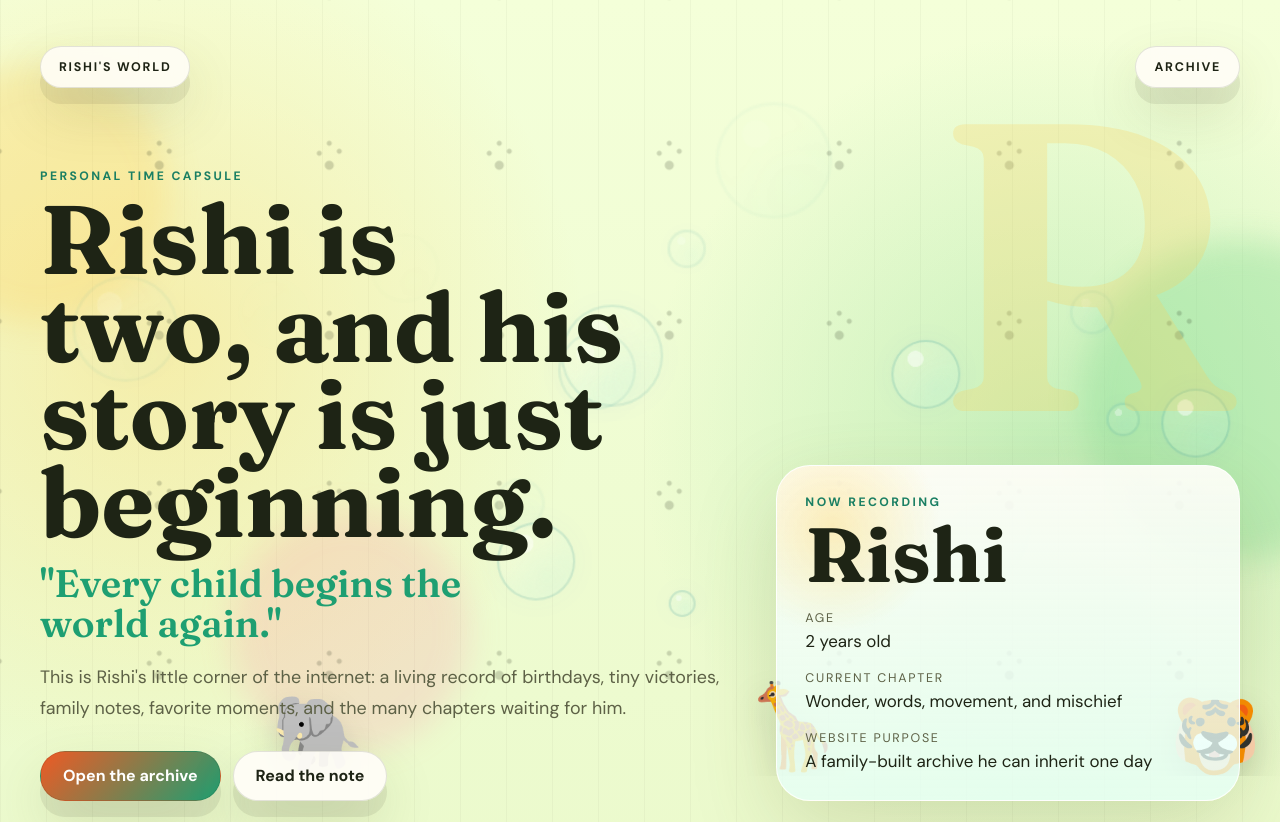
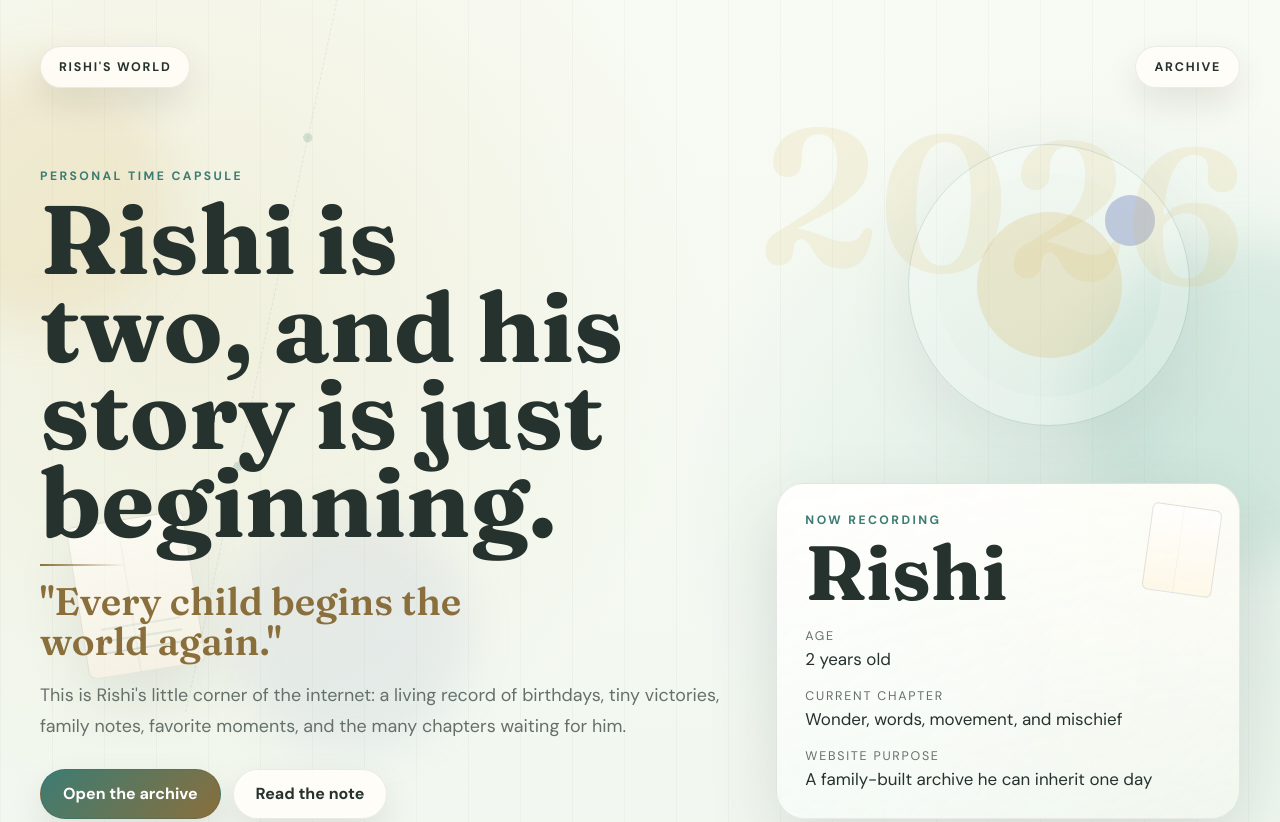
Before and after one commit to venkat602609/rishi-second-birthday-invite, a website: page index.html in a window 1280 px wide. Shown: the top 822 px of the page. Drawn offline with Linux system fonts and the light colour scheme.

Commit message:
Refine landing page time capsule graphics

```diff
--- a/index.html
+++ b/index.html
@@ -14,20 +14,17 @@
       href="https://fonts.googleapis.com/css2?family=DM+Sans:wght@400;500;700&family=Fraunces:opsz,wght@9..144,600;9..144,700&display=swap"
       rel="stylesheet"
     />
-    <link rel="stylesheet" href="styles.css?v=time-capsule-20260615" />
+    <link rel="stylesheet" href="styles.css?v=time-capsule-graphics-20260615" />
   </head>
-  <body class="invite-page time-capsule-page theme3">
+  <body class="invite-page time-capsule-page">
     <div class="party-layers" aria-hidden="true">
       <div class="soft-glow soft-glow-one"></div>
       <div class="soft-glow soft-glow-two"></div>
       <div class="soft-glow soft-glow-three"></div>
-      <div class="animal-parade">
-        <span class="animal animal-elephant">🐘</span>
-        <span class="animal animal-giraffe">🦒</span>
-        <span class="animal animal-tiger">🐯</span>
-        <span class="animal animal-bird">🦜</span>
-      </div>
-      <div class="paw-trail"></div>
+      <div class="capsule-orbit"></div>
+      <div class="memory-card-shape memory-card-one"></div>
+      <div class="memory-card-shape memory-card-two"></div>
+      <div class="timeline-thread"></div>
       <div class="scroll-effects" id="scroll-effects"></div>
     </div>
 
@@ -78,7 +75,7 @@
       </header>
 
       <main>
-        <section class="legacy-note effect-section" id="letter" data-effect="balloons">
+        <section class="legacy-note" id="letter">
           <div class="section-heading">
             <p class="eyebrow">For Rishi</p>
             <h2>A note from the beginning</h2>
@@ -99,7 +96,7 @@
           </div>
         </section>
 
-        <section class="details effect-section" data-effect="confetti">
+        <section class="details">
           <div class="section-heading">
             <p class="eyebrow">What lives here</p>
             <h2>A growing archive of a life in motion</h2>
@@ -130,7 +127,7 @@
           </div>
         </section>
 
-        <section class="time-capsule-banner effect-section" data-effect="bubbles">
+        <section class="time-capsule-banner">
           <p class="eyebrow">Latest chapter</p>
           <h2>Rishi's second birthday is now archived.</h2>
           <p>
@@ -149,7 +146,7 @@
       </footer>
     </div>
 
-    <script src="settings.js?v=time-capsule-20260615"></script>
-    <script src="app.js?v=time-capsule-20260615"></script>
+    <script src="settings.js?v=time-capsule-graphics-20260615"></script>
+    <script src="app.js?v=time-capsule-graphics-20260615"></script>
   </body>
 </html>
--- a/styles.css
+++ b/styles.css
@@ -1261,16 +1261,17 @@ main section {
 }
 
 .time-hero::before {
-  content: "R";
-  position: absolute;
-  top: 92px;
-  right: 0;
+  content: "2026";
+  position: absolute;
+  top: 112px;
+  right: -6px;
   z-index: -1;
   font-family: "Fraunces", serif;
-  font-size: clamp(12rem, 32vw, 27rem);
+  font-size: clamp(5.8rem, 15vw, 16rem);
   line-height: 0.72;
-  color: color-mix(in srgb, var(--theme-accent) 46%, transparent);
-  opacity: 0.54;
+  color: color-mix(in srgb, var(--theme-accent) 32%, transparent);
+  opacity: 0.46;
+  transform: rotate(3deg);
 }
 
 .time-hero-grid {
@@ -1305,6 +1306,15 @@ main section {
   line-height: 1.04;
 }
 
+.time-hero-copy blockquote::before {
+  content: "";
+  display: block;
+  width: 84px;
+  height: 2px;
+  margin-bottom: 16px;
+  background: linear-gradient(90deg, var(--theme-secondary), transparent);
+}
+
 .time-hero-copy p:not(.eyebrow),
 .time-capsule-banner p {
   max-width: 58ch;
@@ -1315,16 +1325,33 @@ main section {
 
 .time-capsule-card,
 .time-capsule-banner {
-  border: 1px solid rgba(255, 255, 255, 0.84);
-  border-radius: 34px;
+  border: 1px solid rgba(72, 84, 86, 0.12);
+  border-radius: 28px;
   background:
-    radial-gradient(circle at 12% 18%, rgba(255, 207, 86, 0.36), transparent 22%),
-    linear-gradient(180deg, rgba(255, 253, 248, 0.92), rgba(228, 255, 248, 0.76));
-  box-shadow: 0 28px 86px rgba(84, 96, 28, 0.18);
+    linear-gradient(135deg, rgba(255, 255, 255, 0.76), rgba(255, 250, 238, 0.5)),
+    linear-gradient(180deg, rgba(255, 253, 248, 0.92), rgba(224, 244, 239, 0.78));
+  box-shadow: 0 26px 70px rgba(54, 67, 58, 0.14);
 }
 
 .time-capsule-card {
   padding: 28px;
+  position: relative;
+  overflow: hidden;
+}
+
+.time-capsule-card::before {
+  content: "";
+  position: absolute;
+  top: 22px;
+  right: 22px;
+  width: 68px;
+  height: 86px;
+  border: 1px solid rgba(58, 75, 72, 0.14);
+  border-radius: 6px;
+  background:
+    linear-gradient(180deg, rgba(255, 255, 255, 0.72), rgba(255, 245, 224, 0.62)),
+    linear-gradient(90deg, transparent 0 44%, rgba(58, 75, 72, 0.12) 44% 46%, transparent 46%);
+  transform: rotate(8deg);
 }
 
 .time-capsule-card h2 {
@@ -2093,6 +2120,164 @@ body.theme3.invite-page {
     linear-gradient(90deg, rgba(30, 36, 21, 0.035) 1px, transparent 1px),
     linear-gradient(180deg, #f4ffd9 0%, #e8f8c8 48%, #ffe4b8 100%);
   background-size: auto, auto, auto, 46px 46px, auto;
+}
+
+body.time-capsule-page {
+  --theme-bg-a: rgba(136, 193, 181, 0.26);
+  --theme-bg-b: rgba(245, 200, 112, 0.2);
+  --theme-bg-c: rgba(154, 168, 214, 0.16);
+  --theme-page-start: #f8fbf4;
+  --theme-page-mid: #eef6ee;
+  --theme-page-end: #f7efe1;
+  --theme-primary: #3c7c73;
+  --theme-secondary: #8a6f3d;
+  --theme-accent: #d9b765;
+  --theme-aqua: #88c1b5;
+  --theme-blue: #8d9bc9;
+  --theme-pink: #d7a0a7;
+  --theme-card-tint: rgba(232, 243, 238, 0.78);
+  --ink: #26322e;
+  --muted: #65706b;
+  --teal: #3c7c73;
+  background:
+    radial-gradient(circle at 14% 12%, rgba(216, 190, 114, 0.18), transparent 22%),
+    radial-gradient(circle at 86% 20%, rgba(136, 193, 181, 0.24), transparent 19%),
+    radial-gradient(circle at 68% 78%, rgba(141, 155, 201, 0.14), transparent 20%),
+    linear-gradient(90deg, rgba(38, 50, 46, 0.032) 1px, transparent 1px),
+    linear-gradient(180deg, #f8fbf4 0%, #eef6ee 52%, #f7efe1 100%);
+  background-size: auto, auto, auto, 52px 52px, auto;
+}
+
+body.time-capsule-page .soft-glow {
+  filter: blur(24px);
+}
+
+body.time-capsule-page .soft-glow-one {
+  background: #d9b765;
+  opacity: 0.16;
+}
+
+body.time-capsule-page .soft-glow-two {
+  background: #88c1b5;
+  opacity: 0.2;
+}
+
+body.time-capsule-page .soft-glow-three {
+  background: #8d9bc9;
+  opacity: 0.12;
+}
+
+.capsule-orbit,
+.timeline-thread,
+.memory-card-shape {
+  display: none;
+}
+
+body.time-capsule-page .capsule-orbit {
+  position: fixed;
+  right: min(8vw, 90px);
+  top: 18vh;
+  display: block;
+  width: clamp(170px, 22vw, 310px);
+  aspect-ratio: 1;
+  border: 1px solid rgba(60, 124, 115, 0.18);
+  border-radius: 999px;
+  box-shadow:
+    inset 0 0 0 28px rgba(255, 255, 255, 0.16),
+    0 22px 70px rgba(54, 67, 58, 0.08);
+}
+
+body.time-capsule-page .capsule-orbit::before,
+body.time-capsule-page .capsule-orbit::after {
+  content: "";
+  position: absolute;
+  border-radius: 999px;
+}
+
+body.time-capsule-page .capsule-orbit::before {
+  inset: 24%;
+  background: rgba(216, 183, 101, 0.24);
+}
+
+body.time-capsule-page .capsule-orbit::after {
+  right: 12%;
+  top: 18%;
+  width: 18%;
+  aspect-ratio: 1;
+  background: #8d9bc9;
+  opacity: 0.5;
+}
+
+body.time-capsule-page .memory-card-shape {
+  position: fixed;
+  display: block;
+  width: 118px;
+  height: 154px;
+  border: 1px solid rgba(38, 50, 46, 0.1);
+  border-radius: 8px;
+  background:
+    linear-gradient(180deg, rgba(255, 253, 248, 0.72), rgba(247, 239, 225, 0.64)),
+    linear-gradient(90deg, transparent 0 43%, rgba(60, 124, 115, 0.14) 43% 45%, transparent 45%);
+  box-shadow: 0 24px 60px rgba(54, 67, 58, 0.1);
+}
+
+body.time-capsule-page .memory-card-shape::before {
+  content: "";
+  position: absolute;
+  left: 18px;
+  right: 18px;
+  bottom: 22px;
+  height: 2px;
+  background: rgba(60, 124, 115, 0.18);
+  box-shadow:
+    0 -12px 0 rgba(60, 124, 115, 0.12),
+    0 -24px 0 rgba(60, 124, 115, 0.1);
+}
+
+body.time-capsule-page .memory-card-one {
+  left: 6vw;
+  bottom: 16vh;
+  transform: rotate(-9deg);
+}
+
+body.time-capsule-page .memory-card-two {
+  right: 11vw;
+  bottom: 9vh;
+  width: 92px;
+  height: 122px;
+  opacity: 0.72;
+  transform: rotate(7deg);
+}
+
+body.time-capsule-page .timeline-thread {
+  position: fixed;
+  left: 50%;
+  top: 0;
+  display: block;
+  width: min(760px, 82vw);
+  height: 100vh;
+  border-left: 1px dashed rgba(60, 124, 115, 0.16);
+  transform: translateX(-50%) rotate(12deg);
+  opacity: 0.7;
+}
+
+body.time-capsule-page .timeline-thread::before,
+body.time-capsule-page .timeline-thread::after {
+  content: "";
+  position: absolute;
+  left: -5px;
+  width: 9px;
+  height: 9px;
+  border-radius: 999px;
+  background: rgba(60, 124, 115, 0.28);
+}
+
+body.time-capsule-page .timeline-thread::before {
+  top: 26%;
+}
+
+body.time-capsule-page .timeline-thread::after {
+  top: 68%;
 }
 
 .soft-glow {
```
